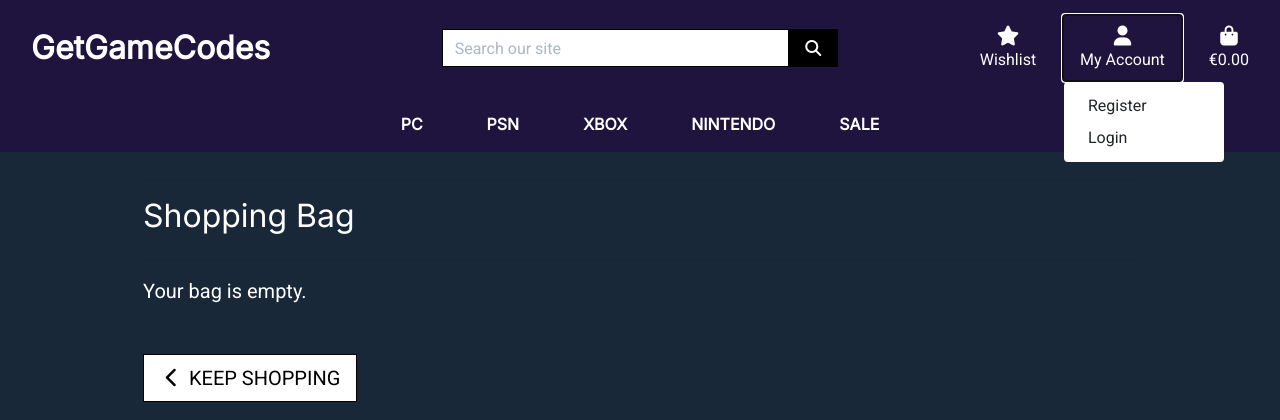
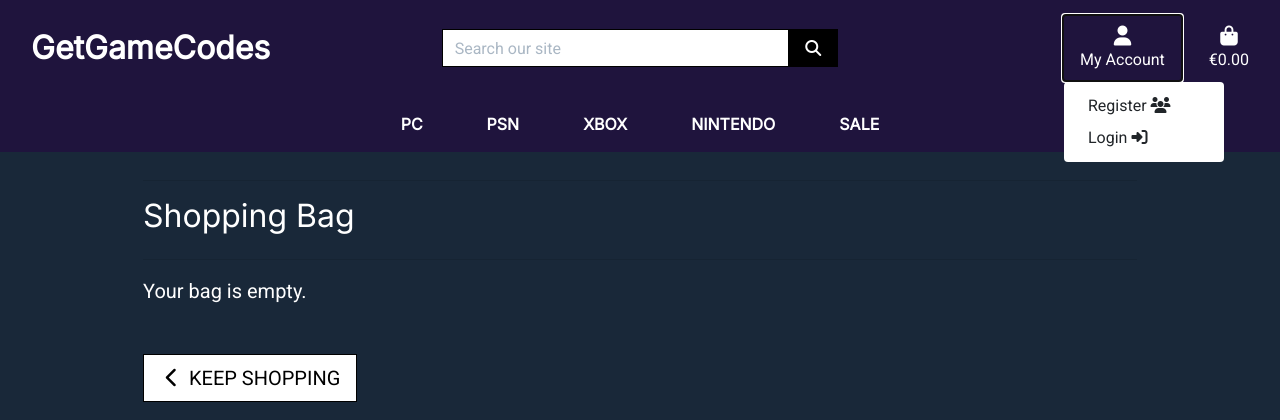
Before and after one commit to ThomasMSmit/GetGameCodes, a Django app: page /bag/ in a window 1280 px wide, after a click on "My Account". Shown: the top 420 px of the page. Run offline with Django 3.2, Linux system fonts and the light colour scheme; some libraries are stand-ins or nearby versions.

Commit message:
relocated wishlist to my account dropdown menu

```diff
--- a/templates/base.html
+++ b/templates/base.html
@@ -62,15 +62,6 @@
 
                 <div class="col-12 col-lg-4 my-auto py-1 py-lg-0">
                     <ul class="list-inline list-unstyled text-center text-lg-right my-3">
-                        <li class="list-inline-item">
-                            <a class="text-white nav-link" href="{% url 'wishlist' %}">
-                                <div class="text-center">
-                                    <div><i class="fas fa-solid fa-star fa-lg"></i></div>
-                                    <p class="my-0">Wishlist</p>
-                                </div>
-                            </a>
-                        </li>
-
                         <li class="list-inline-item dropdown">
                             <a class="text-white nav-link" href="#" id="user-options" data-toggle="dropdown" aria-haspopup="true" aria-expanded="false">
                                 <div class="text-center">
@@ -83,11 +74,12 @@
                                     {% if request.user.is_superuser %}
                                     <a href="{% url 'add_product' %}" class="dropdown-item">Product Management</a>
                                     {% endif %}
-                                    <a href="{% url 'profile' %}" class="dropdown-item">My Profile</a>
-                                    <a href="{% url 'account_logout' %}" class="dropdown-item">Logout</a>
+                                    <a href="{% url 'wishlist' %}" class="dropdown-item">Wishlist <i class="far fa-star"></i></a>
+                                    <a href="{% url 'profile' %}" class="dropdown-item">My Profile <i class="far fa-user-circle"></i></a>
+                                    <a href="{% url 'account_logout' %}" class="dropdown-item">Logout <i class="fas fa-sign-out-alt"></i></a>
                                 {% else %}
-                                    <a href="{% url 'account_signup' %}" class="dropdown-item">Register</a>
-                                    <a href="{% url 'account_login' %}" class="dropdown-item">Login</a>
+                                    <a href="{% url 'account_signup' %}" class="dropdown-item">Register <i class="fas fa-users"></i></a>
+                                    <a href="{% url 'account_login' %}" class="dropdown-item">Login <i class="fas fa-sign-in-alt"></i></a>
                                 {% endif %}
                             </div>
                         </li>
```
